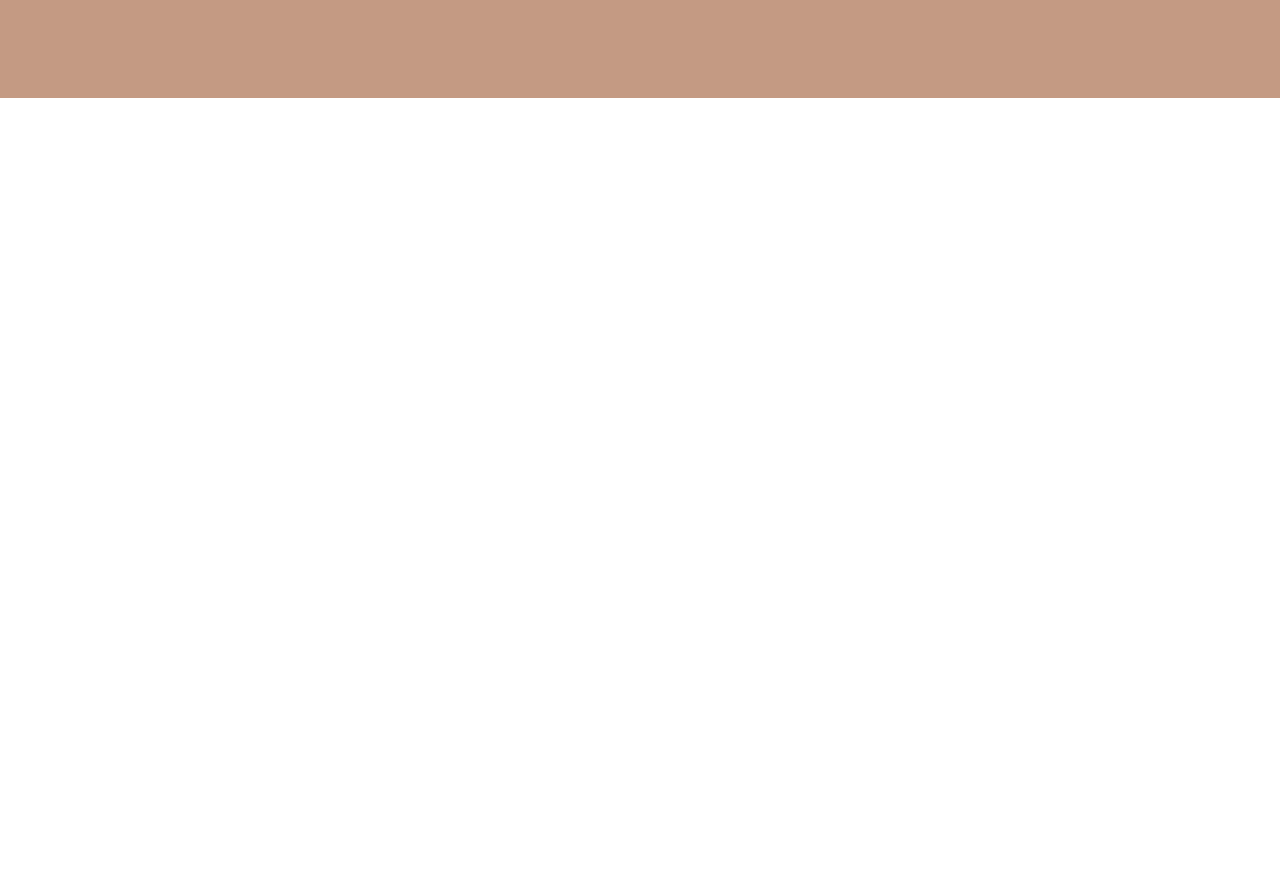
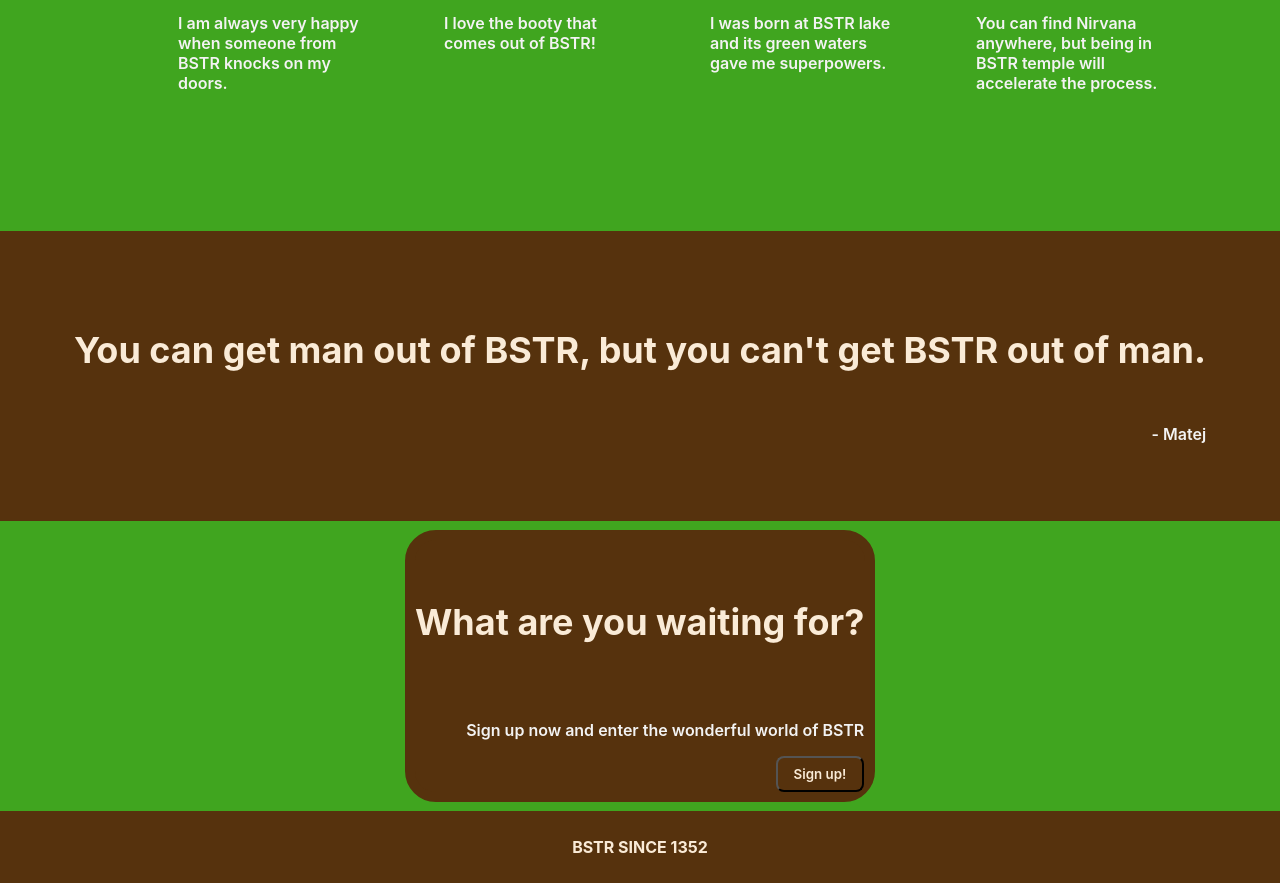
Before and after one commit to MatejFanta/LANDINGINBSTR, a plain HTML site: page index.html in a window 1280 px wide. Shown: the part 547-1430 px from the top of the page. Before the commit the page ends 800 px from the top, so only its background shows below. Drawn offline with Linux system fonts and the light colour scheme.

Commit message:
Add files via upload
finished webpage, code is polished and ready to publish.

```diff
--- a/index.html
+++ b/index.html
@@ -9,7 +9,7 @@
 </head>
 <body>
 <div class="header">
-    <img class="img1" src="images/bstr-min.png">
+    <img class="img1" src="images/bstr-min.png" alt="bstr logo, thick font">
 
   <ul class="right-links">
     <li><a href="#">Shop</a></li>
@@ -28,7 +28,6 @@
 </div>
 <div class="nadpis">
 <h2 class="h2">Famous Customers</h2>
-</div>
 </div>
 <div class="part3">
 <div class="card">
@@ -52,19 +51,24 @@
 <p>You can find Nirvana anywhere, but being in BSTR temple will accelerate the process.</p>
 </div>
 </div>
-
-
-<ul class="portrety">
-
-
-
-
-</ul>
-
-
-
+<div class="quote">
+  <div class="hlaska">
+  <h3>You can get man out of BSTR, but you can't get BSTR out of man.</h3>
 </div>
-
+  <div class="podpis">
+  <p>- Matej</p>
+</div>
+</div>
+<div class="part4">
+  <div class="subscribe">
+   <h5>What are you waiting for?</h5>
+   <p>Sign up now and enter the wonderful world of BSTR </p>
+   <button class="button2">Sign up!</button>
+  </div>
+</div>
+<div class="footer">
+  BSTR SINCE 1352
+</div>
 
 </body>
 </html>
--- a/style.css
+++ b/style.css
@@ -20,7 +20,7 @@ left: -33px;}
   font-size: 32px;
   font-weight: 900;
   font-family: -apple-system, BlinkMacSystemFont, 'Segoe UI', Roboto, Oxygen, Ubuntu, Cantarell, 'Open Sans', 'Helvetica Neue', sans-serif;
-  background-color: rgb(155, 219, 155);
+  background-color: rgb(86 50 13);
   justify-content: space-around;
 
 
@@ -40,7 +40,7 @@ left: -33px;}
     padding: 0;
     gap: 16px
   }
-.part2 {background-color:rgb(155, 219, 155);
+.part2 {background-color:rgb(86 50 13);
 height: 250px;
 display:flex;
 justify-content: space-around;
@@ -65,7 +65,7 @@ background-size: 100%;
   }
 
 
-  .part3 {background-color:rgb(196, 154, 131);
+  .part3 {background-color: rgb(64 165 31);
     height: 290px;
     display:flex;
     justify-content: center;
@@ -84,7 +84,7 @@ background-size: 100%;
     font-weight: 800;
     font-size: larger;
         }
-        .nadpis {background:rgb(196, 154, 131);
+        .nadpis {background: rgb(64 165 31);
           display: flex;
           flex-wrap: wrap;
           align-items: center;
@@ -93,3 +93,58 @@ background-size: 100%;
           color:  rgb(251, 255, 227)
 
         }
+        .quote {display: flex;
+        background-color:rgb(86 50 13);
+        height: 290px;
+        align-content: space-around;
+        justify-content: center;
+        align-items: flex-end;
+        flex-wrap: wrap;
+        flex-direction: column;
+}
+h3 {font-size: 36px;
+
+color: antiquewhite;}
+.podis {
+  text-align: left;}
+  .part4 {background-color: rgb(64 165 31);
+    height: 290px;
+    display:flex;
+    justify-content: center;
+    background-size: 100%;
+  flex-wrap: wrap;
+  align-items: center;}
+
+  h5 {font-size: 36px;
+
+    color: antiquewhite;}
+
+    .subscribe {
+      display: flex;
+      border-radius: 31px;
+      border: 10px solid rgb(86 50 13);
+      width: 450px;
+      background-color: rgb(86 50 13);
+      flex-wrap: wrap;
+      flex-direction: column;
+      justify-content: center;
+      align-items: flex-end;
+      align-content: space-between;
+  }
+
+    .button2 {padding: 8px 16px;
+      border-radius: 8px;
+      font-family: -apple-system, BlinkMacSystemFont, 'Segoe UI', Roboto, Oxygen, Ubuntu, Cantarell, 'Open Sans', 'Helvetica Neue', sans-serif;
+      color: antiquewhite;
+      font-weight: 600;
+      background-color: rgb(86 50 13);}
+
+      .footer {
+        display: flex;
+        align-items: center;
+        justify-content: center;
+        height: 72px;
+        background: rgb(86 50 13);
+        color: antiquewhite;
+        font-weight: bolder;
+      }
```
